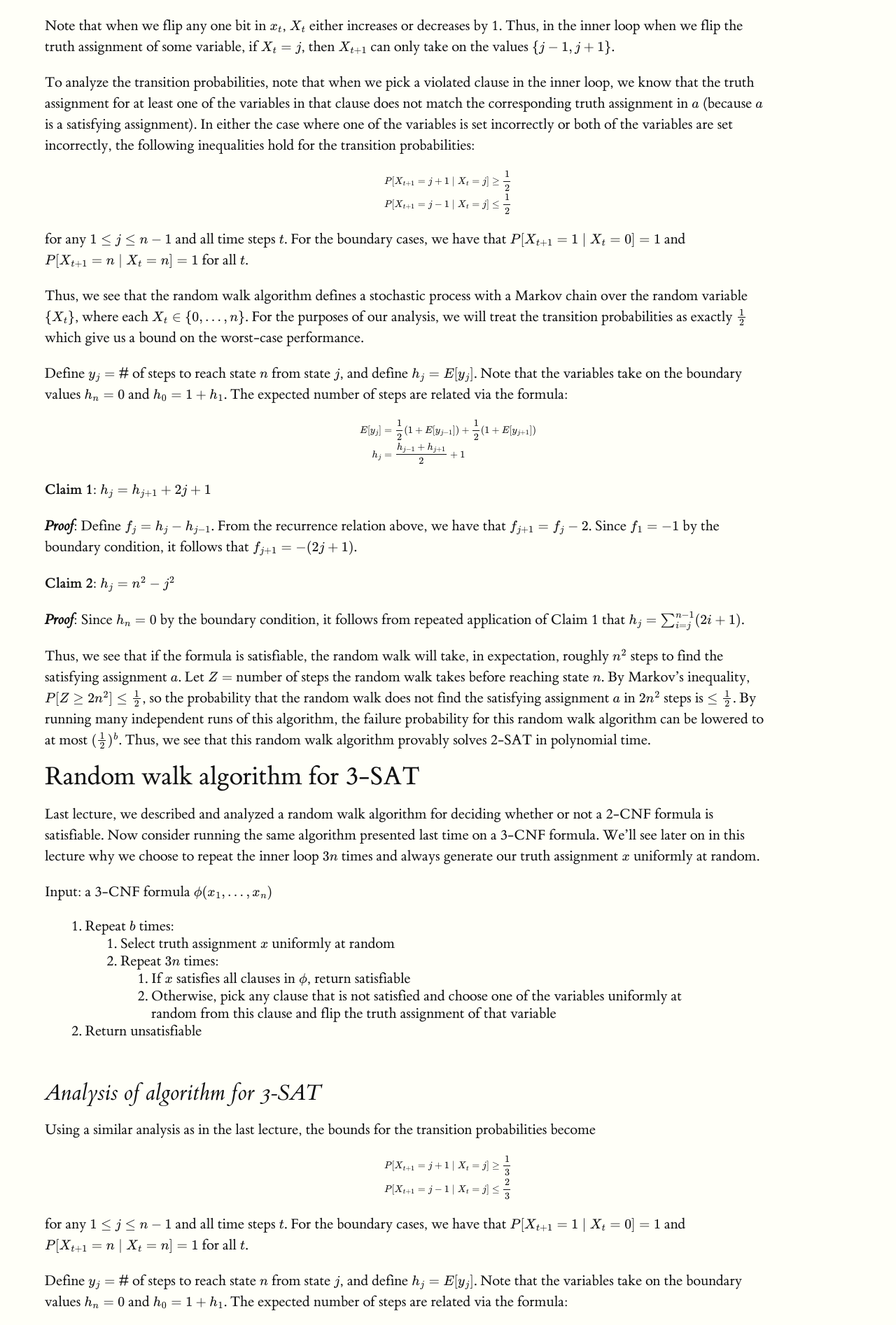
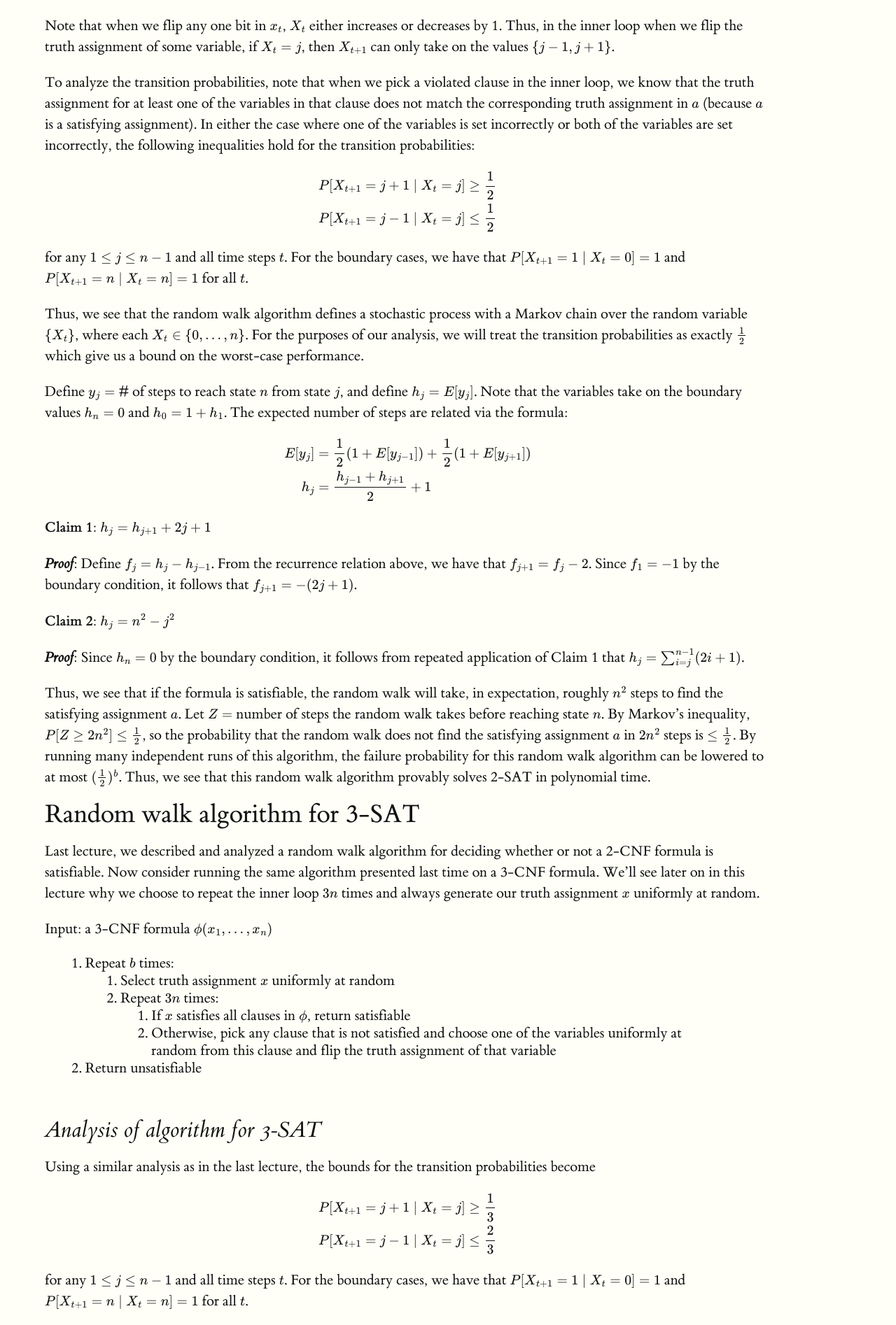
Before and after one commit to ermongroup/cs323-notes, a Jekyll site: the page built from logic/random_walk/index.md, in a window 1280 px wide. Shown: the part 2043-3937 px from the top of the page at 70% size. Built offline with Jekyll 4.4.1, drawn with Linux system fonts in a browser that asks for light colours; formulas are drawn with MathJax 3.

Commit message:
make display equations bigger

```diff
--- a/logic/random_walk/index.md
+++ b/logic/random_walk/index.md
@@ -105,12 +105,13 @@ assignment). In either the case where one of the variables is set
 incorrectly or both of the variables are set incorrectly, the following
 inequalities hold for the transition probabilities:
 
-$$
+\$$
 \begin{eqnarray*}
 P[X_{t+1}=j+1\mid X_{t}=j] & \geq & \frac{1}{2}\\
 P[X_{t+1}=j-1\mid X_{t}=j] & \leq & \frac{1}{2}
 \end{eqnarray*}
 $$
+{: style="text-align: center"}
 
 for any $$1\leq j\leq n-1$$ and all time steps $$t$$. For the boundary
 cases, we have that $$P[X_{t+1}=1\mid X_{t}=0]=1$$ and $$P[X_{t+1}=n\mid X_{t}=n]=1$$
@@ -127,12 +128,13 @@ and define $$h_{j}=E[y_{j}]$$. Note that the variables take on the
 boundary values $$h_{n}=0$$ and $$h_{0}=1+h_{1}$$. The expected number
 of steps are related via the formula:
 
-$$
+\$$
 \begin{eqnarray*}
 E[y_{j}] & = & \frac{1}{2}(1+E[y_{j-1}])+\frac{1}{2}(1+E[y_{j+1}])\\
 h_{j} & = & \frac{h_{j-1}+h_{j+1}}{2}+1
 \end{eqnarray*}
 $$
+{: style="text-align: center"}
 
 **Claim 1**: $$h_{j}=h_{j+1}+2j+1$$
 
@@ -182,12 +184,13 @@ assignment of that variable
 Using a similar analysis as in the last lecture, the bounds for the
 transition probabilities become
 
-$$
+\$$
 \begin{eqnarray*}
 P[X_{t+1}=j+1\mid X_{t}=j] & \geq & \frac{1}{3}\\
 P[X_{t+1}=j-1\mid X_{t}=j] & \leq & \frac{2}{3}
 \end{eqnarray*}
 $$
+{: style="text-align: center"}
 
 for any $$1\leq j\leq n-1$$ and all time steps $$t$$. For the boundary
 cases, we have that $$P[X_{t+1}=1\mid X_{t}=0]=1$$ and $$P[X_{t+1}=n\mid X_{t}=n]=1$$
@@ -198,11 +201,12 @@ and define $$h_{j}=E[y_{j}]$$. Note that the variables take on the
 boundary values $$h_{n}=0$$ and $$h_{0}=1+h_{1}$$. The expected number
 of steps are related via the formula:
 
-$$
+\$$
 \begin{eqnarray*}
 h_{j} & = & \frac{2}{3}h_{j-1}+\frac{1}{3}h_{j+1}+1\\
 \end{eqnarray*}
 $$
+{: style="text-align: center"}
 
 Define $$f_{j}=h_{j}-h_{j-1}$$. From the recurrence relation above,
 we have that $$f_{j+1}=2f_{j}-3$$. Since $$f_{1}=-1$$ by the boundary
@@ -241,13 +245,14 @@ moves to the right. Using the formula above, we have that $$q_{j}\geq{3j \choose
 By Stirling's approximation, $$n!\sim\sqrt{2\pi n}(\frac{n}{e})^{n}$$
 so
 
-$$
+\$$
 \begin{eqnarray*}
 {3j \choose j} & = & \frac{(3j)!}{(2j)!j!}\\
  & \geq & \frac{c\sqrt{2\pi3j}}{\sqrt{2\pi j}\sqrt{2\pi2j}}(\frac{3j}{e})^{3j}(\frac{e}{2j})^{2j}(\frac{e}{j})^{j}\\
  & = & \frac{a}{\sqrt{j}}(\frac{27}{4})^{j}
 \end{eqnarray*}
 $$
+{: style="text-align: center"}
 
 for $$j>0$$. Combining this bound with our previous expression, $$q_{j}\geq\frac{a}{\sqrt{j}}(\frac{1}{2})^{j}$$
 for $$j>0$$. The boundary condition is $$q_{0}=1$$.
@@ -256,7 +261,7 @@ Combining everything, the probability that we will reach state $$n$$,
 starting from a truth assignment initialized uniformly at random,
 in $$\leq3n$$ moves is
 
-$$
+\$$
 \begin{eqnarray*}
 q & \geq & \sum_{j=0}^{n}P(X_{0}=n-j)q_{j}\\
  & \geq & \frac{1}{2^{n}}+\sum_{j=1}^{n}\frac{1}{2^{n}}{n \choose j}(\frac{a}{\sqrt{j}}\frac{1}{2^{j}})\\
@@ -264,6 +269,7 @@ q & \geq & \sum_{j=0}^{n}P(X_{0}=n-j)q_{j}\\
  & \approx & \frac{a}{\sqrt{n}}(\frac{3}{4})^{n}
 \end{eqnarray*}
 $$
+{: style="text-align: center"}
 
 Therefore, the expected number of times that we have to repeat the
 procedure before getting a success is $$\frac{1}{q}\leq\frac{\sqrt{n}}{a}(\frac{4}{3})^{n}$$.
```
